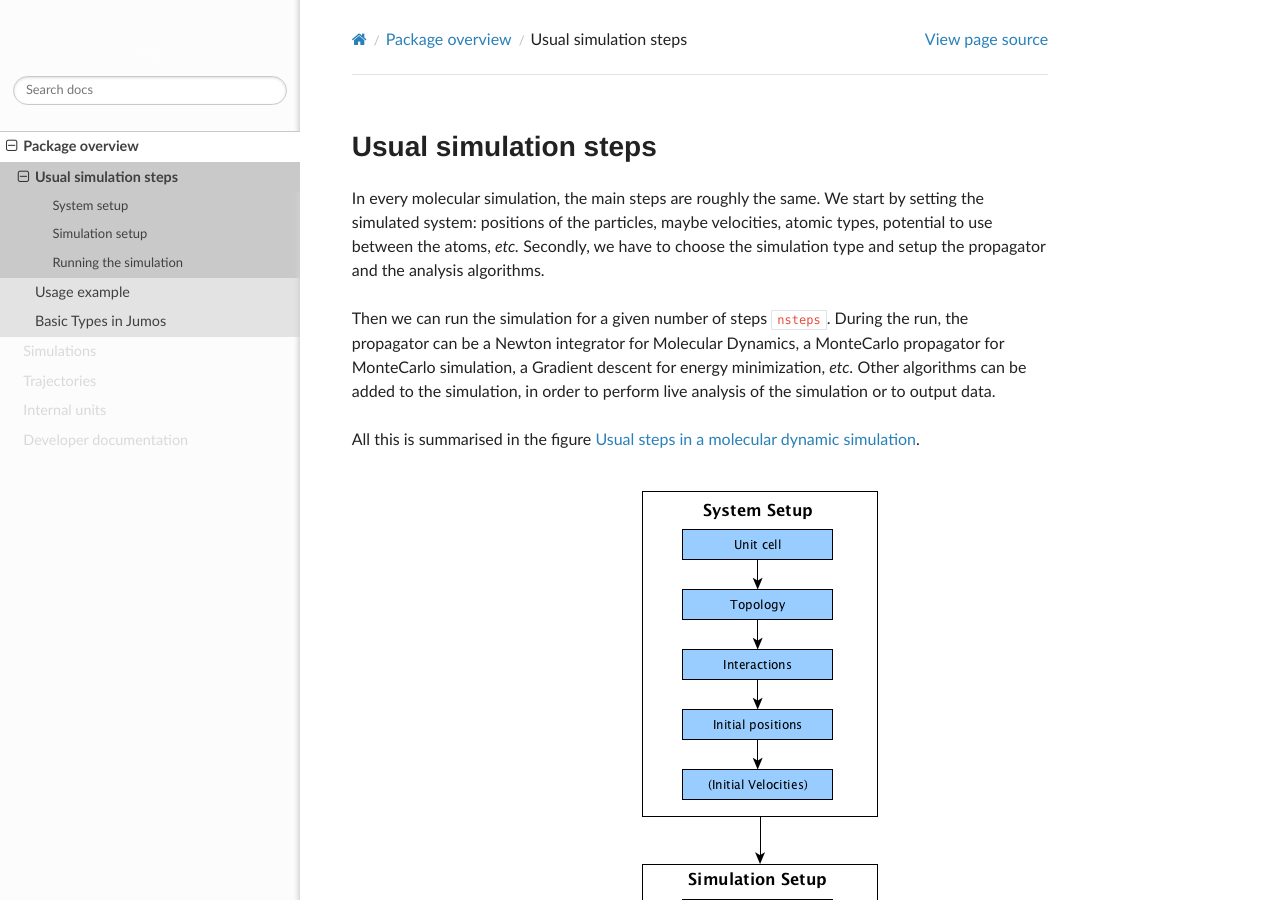
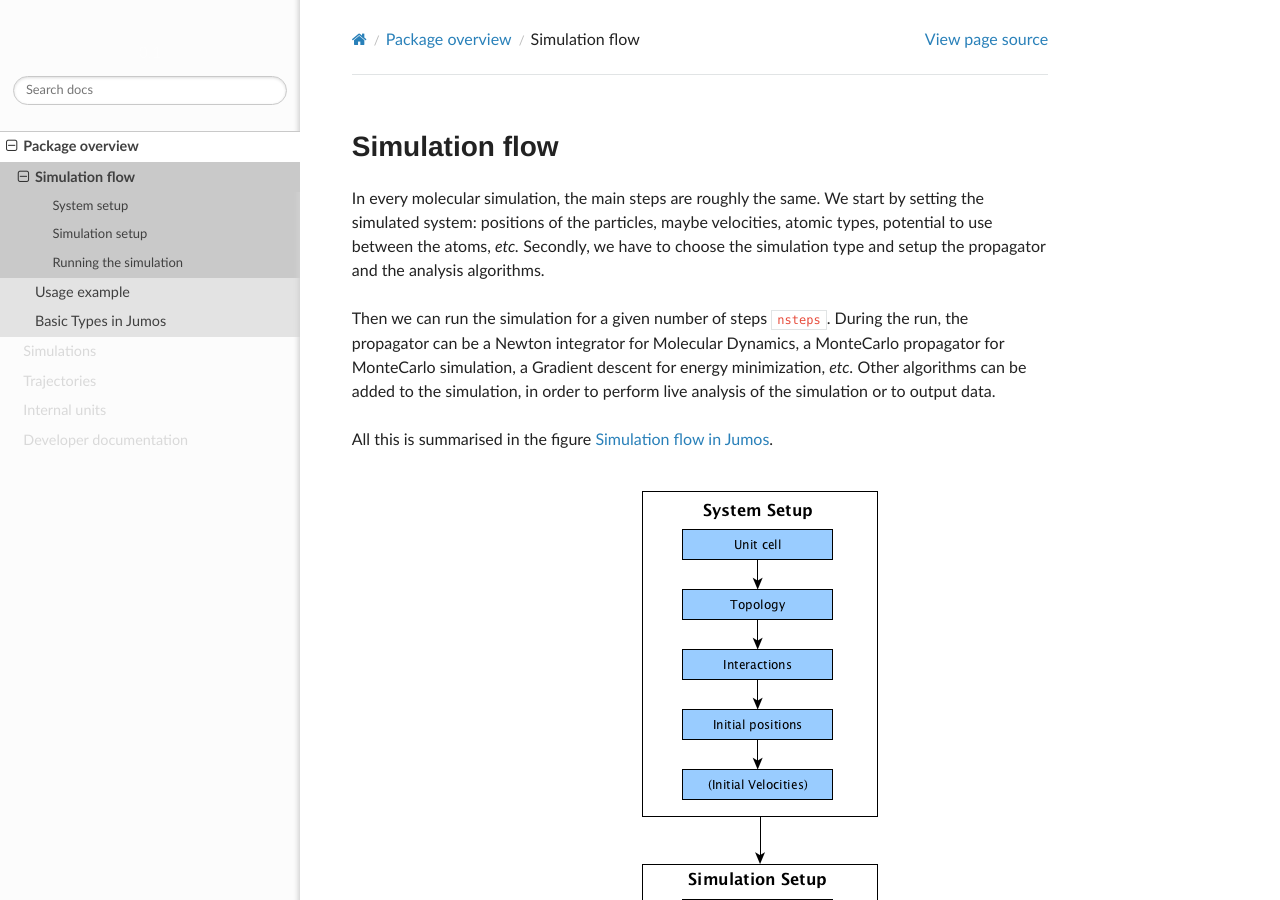
Before and after one commit to Luthaf/Jumos.jl, a Sphinx documentation site: the page built from doc/overview/flow.rst, in a window 1280 px wide and 900 px high. Built offline with Sphinx 7.4.7 and the Read the Docs theme 2.0.0, drawn with Linux system fonts in a browser that asks for light colours; some of the changed text lies outside the part shown.

Commit message:
[doc] Rename simulation steps -> simulation flow

```diff
--- a/doc/overview/steps.rst
+++ b/doc/overview/flow.rst
@@ -1,7 +1,7 @@
 .. _simulation-steps:
 
-Usual simulation steps
-======================
+Simulation flow
+===============
 
 In every molecular simulation, the main steps are roughly the same. We start by
 setting the simulated system: positions of the particles, maybe velocities, atomic
@@ -14,15 +14,15 @@ propagator for MonteCarlo simulation, a Gradient descent for energy minimization
 *etc.* Other algorithms can be added to the simulation, in order to perform live
 analysis of the simulation or to output data.
 
-All this is summarised in the figure :ref:`fig-MD_steps`.
+All this is summarised in the figure :ref:`fig-sim-flow`.
 
-.. _fig-MD_steps:
+.. _fig-sim-flow:
 
-.. figure:: /static/img/Simulation-steps.*
+.. figure:: /static/img/simulation-flow.*
     :alt: Usual steps in a molecular dynamic simulation
     :align: center
 
-    Usual steps in a molecular dynamic simulation
+    Simulation flow in |Jumos|
 
 All the steps in the process of running a simulation are described below.
 
--- a/doc/overview/index.rst
+++ b/doc/overview/index.rst
@@ -7,6 +7,6 @@ contains explanations about the how to define and run a basic simulation.
 .. toctree::
     :maxdepth: 2
 
-    steps
+    flow
     usage-example
     basic-types
```
Also changed, not shown: doc/static/img/simulation-flow.png (renamed from doc/static/img/Simulation-steps.png), 2 other files.
